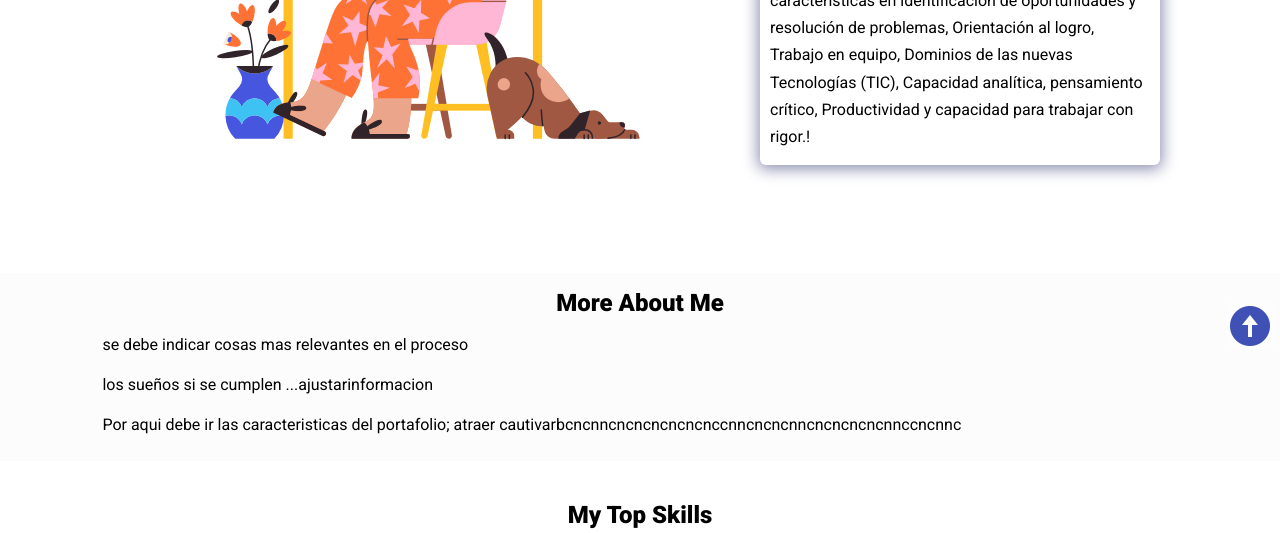
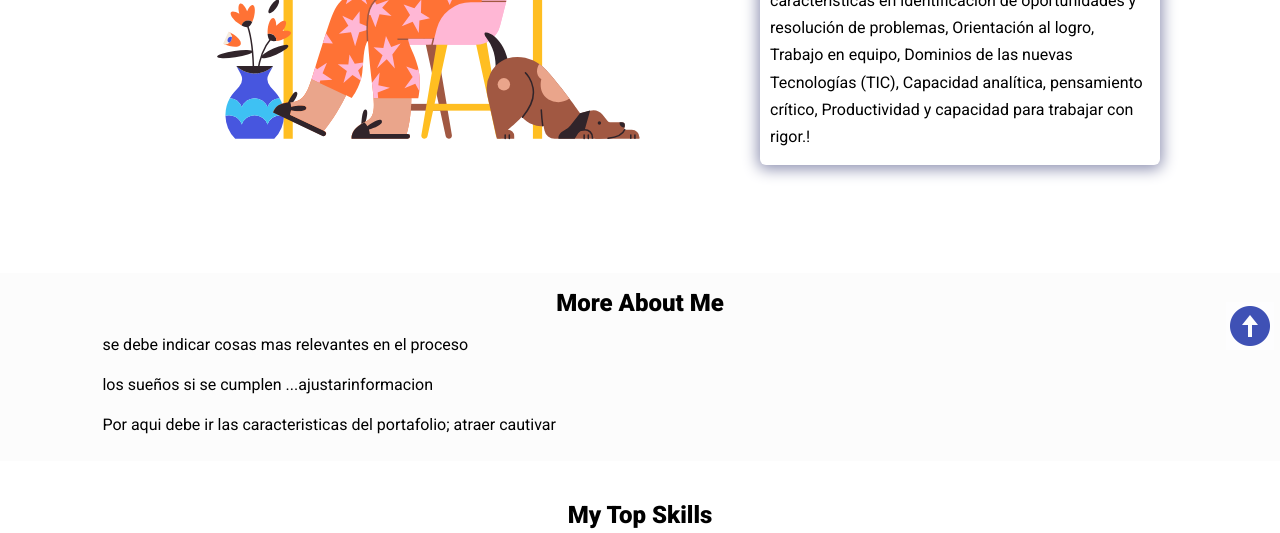
Before and after one commit to Maitomanito/developer-portfolio-master-, a plain HTML site: page index.html in a window 1280 px wide. Shown: the part 422-955 px from the top of the page. Drawn offline with nearby package versions, Linux system fonts and the light colour scheme.

Commit message:
se actualiza!

```diff
--- a/index.html
+++ b/index.html
@@ -73,7 +73,7 @@
         los sueños si se cumplen ...ajustarinformacion
       </p>
       <p>
-        Por aqui debe ir las caracteristicas del portafolio; atraer cautivarbcncnncncncncncncnccnncncncnncncncncncnnccncnnc
+        Por aqui debe ir las caracteristicas del portafolio; atraer cautivar
       </p>
     </section>
 
```
